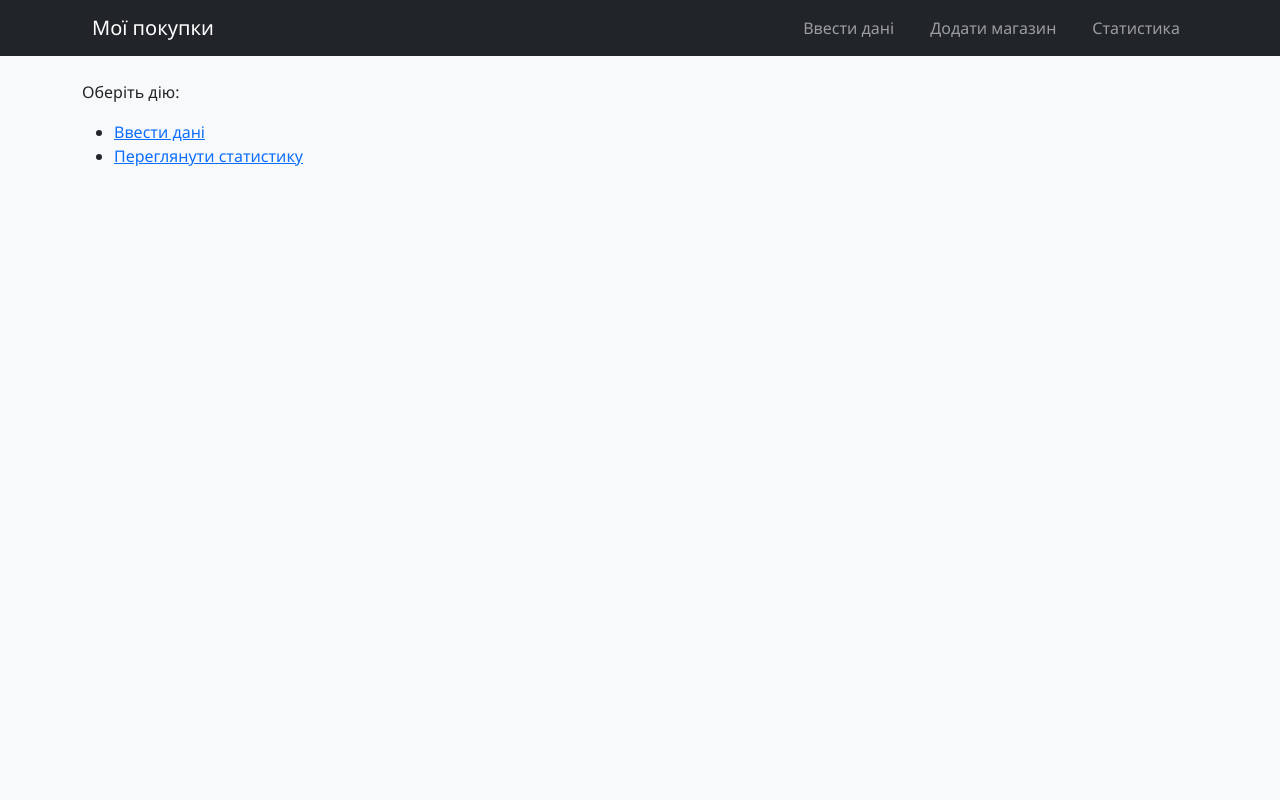
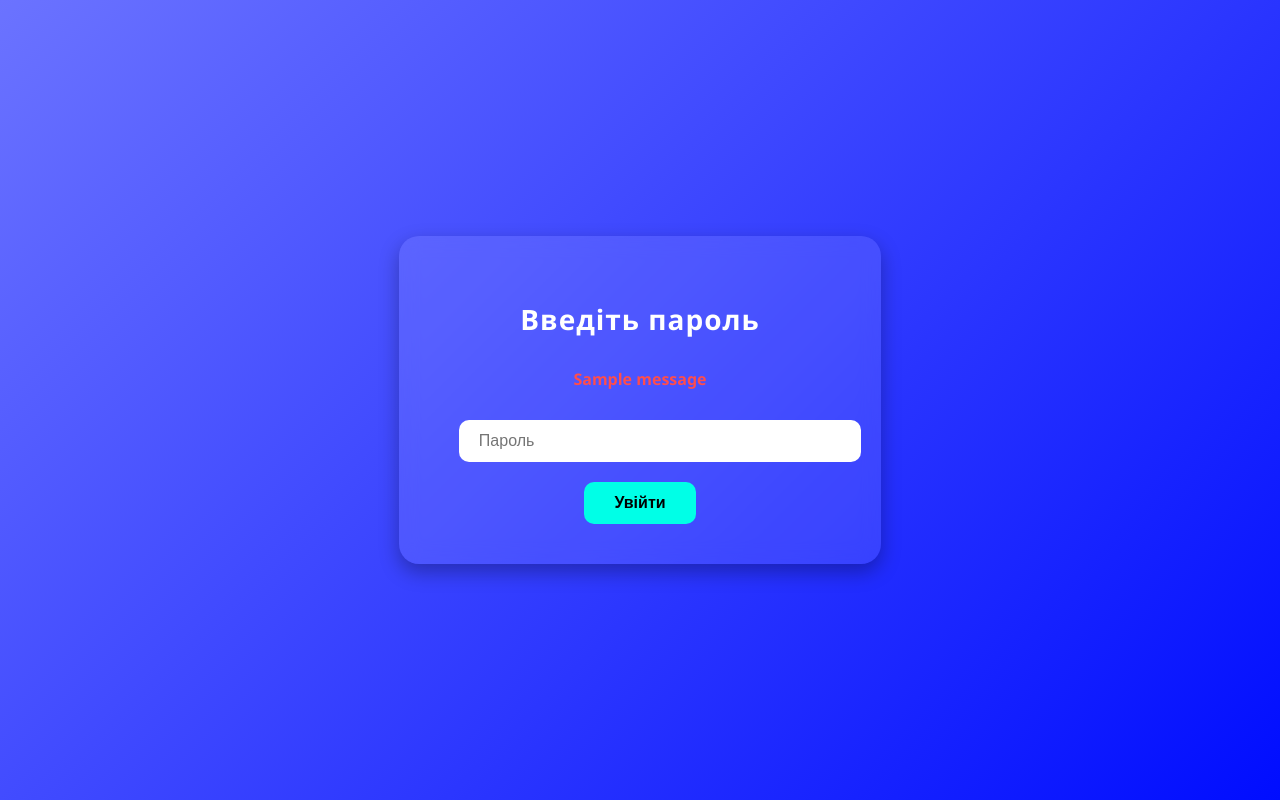
Before and after one commit to chessmaster987/purchases_test_app, a Flask app: page / in a window 1280 px wide. Run offline with Flask 3, Linux system fonts and the light colour scheme; the visitor is signed in with stand-in values (Sample User, id 1); one stand-in notice (Sample message) is shown; some libraries are stand-ins or nearby versions.

Commit message:
added logic for log in by secret password and logout from system

```diff
--- a/app.py
+++ b/app.py
@@ -28,7 +28,7 @@ cloudinary.config(
 # =======================
 # Підключення до Neon через змінну середовища
 # =======================
-DATABASE_URL = os.getenv("DATABASE_URL_TEST")
+DATABASE_URL = os.getenv("DATABASE_URL")
 if not DATABASE_URL:
     raise ValueError("Не встановлено змінну середовища DATABASE_URL")
 
@@ -42,7 +42,7 @@ except psycopg2.Error as e:
     conn = None  # conn = None, щоб не падало
 
 # ===== Авторизація =====####################################################
-@app.route('/login', methods=['GET', 'POST'])
+@app.route('/', methods=['GET', 'POST'])
 def login():
     if request.method == 'POST':
         password = request.form.get('password')
@@ -63,13 +63,14 @@ def login_required(f):
     return decorated_function
                                                                 ##################################################
 # Головна
-@app.route('/')
+@app.route('/hello')
 @login_required                                 #####################
 def index():
     return render_template('index.html')
 
 # Додавання покупки
 @app.route('/add', methods=['GET', 'POST'])
+@login_required
 def add():
     conn = psycopg2.connect(DATABASE_URL)
     if not conn:
@@ -110,6 +111,7 @@ def add():
 
 # Додавання магазинів
 @app.route('/markets', methods=['GET', 'POST'])
+@login_required
 def markets():
     conn = psycopg2.connect(DATABASE_URL)
     if not conn:
@@ -145,6 +147,7 @@ def markets():
 
 # Статистика
 @app.route('/stats')
+@login_required
 def stats():
     conn = psycopg2.connect(DATABASE_URL)
     purchases = []
--- a/templates/base.html
+++ b/templates/base.html
@@ -13,9 +13,46 @@
             background-color: #f8f9fa;
             font-family: "Segoe UI", sans-serif;
         }
+
         nav a {
             margin: 0 10px;
             text-decoration: none;
+        }
+
+        /* Кастомна кнопка Logout */
+        .logout-btn {
+            color: #fff;
+            background-color: #e74c3c; /* гарячий червоний */
+            border-radius: 8px;
+            padding: 6px 15px;
+            transition: all 0.3s ease;
+            font-weight: bold;
+            border: none;
+            animation: pulse 2s infinite;
+        }
+
+        .logout-btn:hover {
+            background-color: #c0392b; /* темніший червоний при наведенні */
+            color: #fff; /* текст залишається білим */
+            transform: scale(1.1);
+            text-decoration: none;
+            animation: none; /* зупиняємо пульсацію при ховері */
+        }
+
+        /* Пульсація кнопки */
+        @keyframes pulse {
+            0% { transform: scale(1); box-shadow: 0 0 0 rgba(231, 76, 60, 0.7); }
+            50% { transform: scale(1.05); box-shadow: 0 0 15px rgba(231, 76, 60, 0.7); }
+            100% { transform: scale(1); box-shadow: 0 0 0 rgba(231, 76, 60, 0.7); }
+        }
+
+        /* Інші посилання навігації */
+        .navbar-nav .nav-link {
+            transition: color 0.3s ease;
+        }
+
+        .navbar-nav .nav-link:hover:not(.logout-btn) {
+            color: #00ffe7; /* ефект наведення для інших посилань */
         }
     </style>
 </head>
@@ -38,6 +75,9 @@
                     <li class="nav-item">
                         <a class="nav-link" href="{{ url_for('stats') }}">Статистика</a>
                     </li>
+                    <li class="nav-item">
+                        <a class="nav-link logout-btn ms-2" href="{{ url_for('logout') }}">Вихід</a>
+                    </li>
                 </ul>
             </div>
         </div>
--- a/templates/login.html
+++ b/templates/login.html
@@ -1,22 +1,118 @@
 <!doctype html>
-<html>
+<html lang="uk">
 <head>
+    <meta charset="UTF-8">
+    <meta name="viewport" content="width=device-width, initial-scale=1.0">
     <title>Login</title>
+    <style>
+        /* Загальні стилі */
+        body {
+            margin: 0;
+            padding: 0;
+            font-family: 'Segoe UI', Tahoma, Geneva, Verdana, sans-serif;
+            background: linear-gradient(135deg, #6B73FF 0%, #000DFF 100%);
+            display: flex;
+            justify-content: center;
+            align-items: center;
+            height: 100vh;
+            color: #fff;
+        }
+
+        /* Контейнер форми */
+        .login-container {
+            background: rgba(255, 255, 255, 0.1);
+            padding: 40px 60px;
+            border-radius: 20px;
+            box-shadow: 0 8px 20px rgba(0,0,0,0.3);
+            backdrop-filter: blur(10px);
+            text-align: center;
+            animation: fadeIn 1s ease-in-out;
+        }
+
+        h2 {
+            margin-bottom: 30px;
+            font-size: 28px;
+            letter-spacing: 1px;
+            animation: slideDown 1s ease forwards;
+        }
+
+        /* Повідомлення про помилки */
+        .flash-message {
+            margin-bottom: 20px;
+            color: #ff4d4d;
+            font-weight: bold;
+            animation: shake 0.5s;
+        }
+
+        /* Поля вводу */
+        input[type="password"] {
+            width: 100%;
+            padding: 12px 20px;
+            margin: 10px 0 20px 0;
+            border: none;
+            border-radius: 10px;
+            font-size: 16px;
+            transition: all 0.3s ease;
+        }
+
+        input[type="password"]:focus {
+            outline: none;
+            box-shadow: 0 0 10px #00ffe7;
+            transform: scale(1.05);
+        }
+
+        /* Кнопка */
+        button {
+            background: #00ffe7;
+            border: none;
+            padding: 12px 30px;
+            font-size: 16px;
+            font-weight: bold;
+            border-radius: 10px;
+            cursor: pointer;
+            color: #000;
+            transition: all 0.3s ease;
+        }
+
+        button:hover {
+            background: #00c8b3;
+            transform: scale(1.1);
+        }
+
+        /* Анімації */
+        @keyframes fadeIn {
+            from {opacity: 0;}
+            to {opacity: 1;}
+        }
+
+        @keyframes slideDown {
+            from {transform: translateY(-20px); opacity: 0;}
+            to {transform: translateY(0); opacity: 1;}
+        }
+
+        @keyframes shake {
+            0% { transform: translateX(0); }
+            25% { transform: translateX(-5px); }
+            50% { transform: translateX(5px); }
+            75% { transform: translateX(-5px); }
+            100% { transform: translateX(0); }
+        }
+    </style>
 </head>
 <body>
+    <div class="login-container">
         <h2>Введіть пароль</h2>
         {% with messages = get_flashed_messages() %}
           {% if messages %}
-        <ul>
             {% for message in messages %}
-          <li style="color:red;">{{ message }}</li>
+              <div class="flash-message">{{ message }}</div>
             {% endfor %}
-        </ul>
           {% endif %}
         {% endwith %}
         <form method="POST">
-        <input type="password" name="password" placeholder="Пароль">
+            <input type="password" name="password" placeholder="Пароль" required>
             <button type="submit">Увійти</button>
         </form>
+    </div>
 </body>
 </html>
```
Lines whose indentation alone changed are shown as unchanged.
